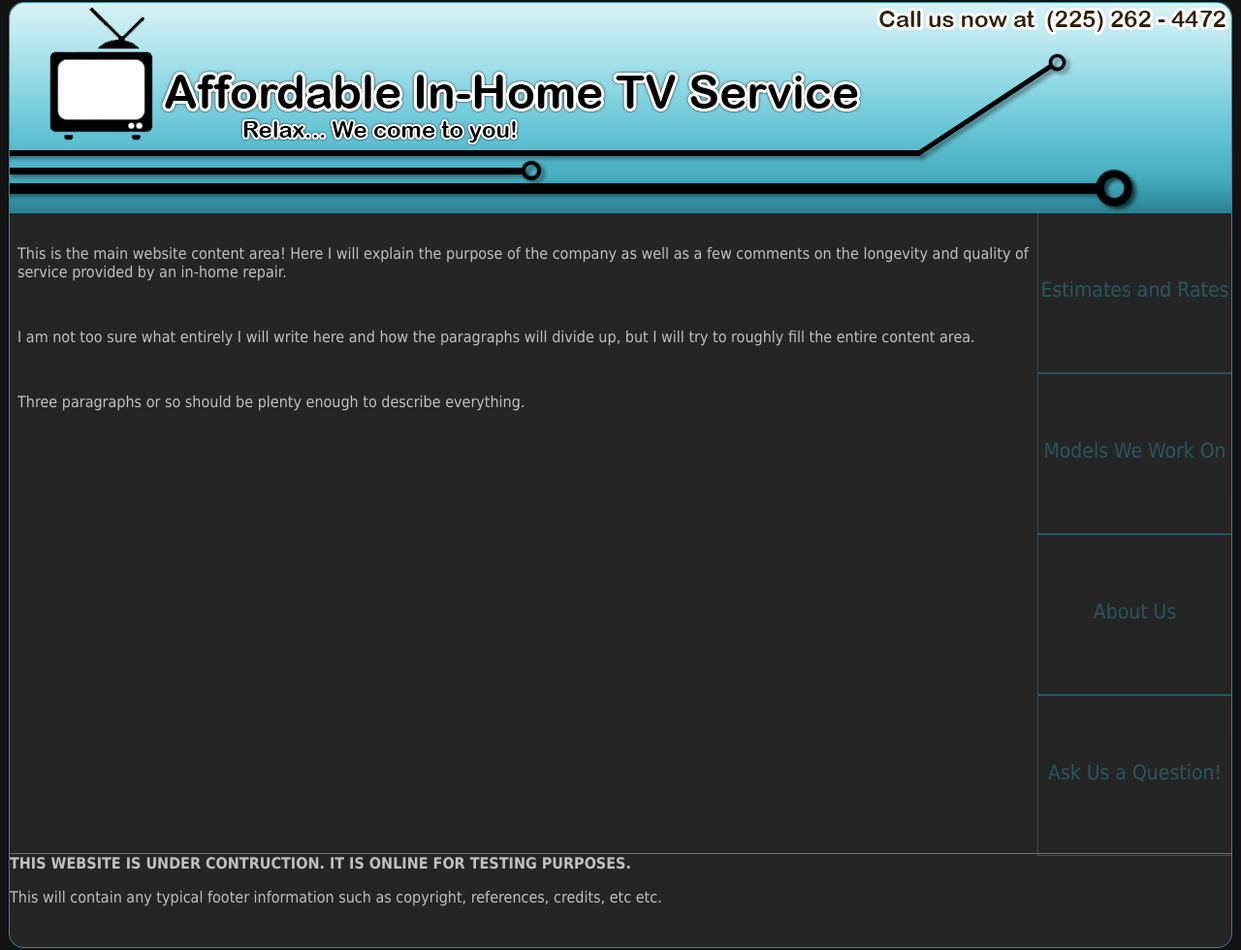
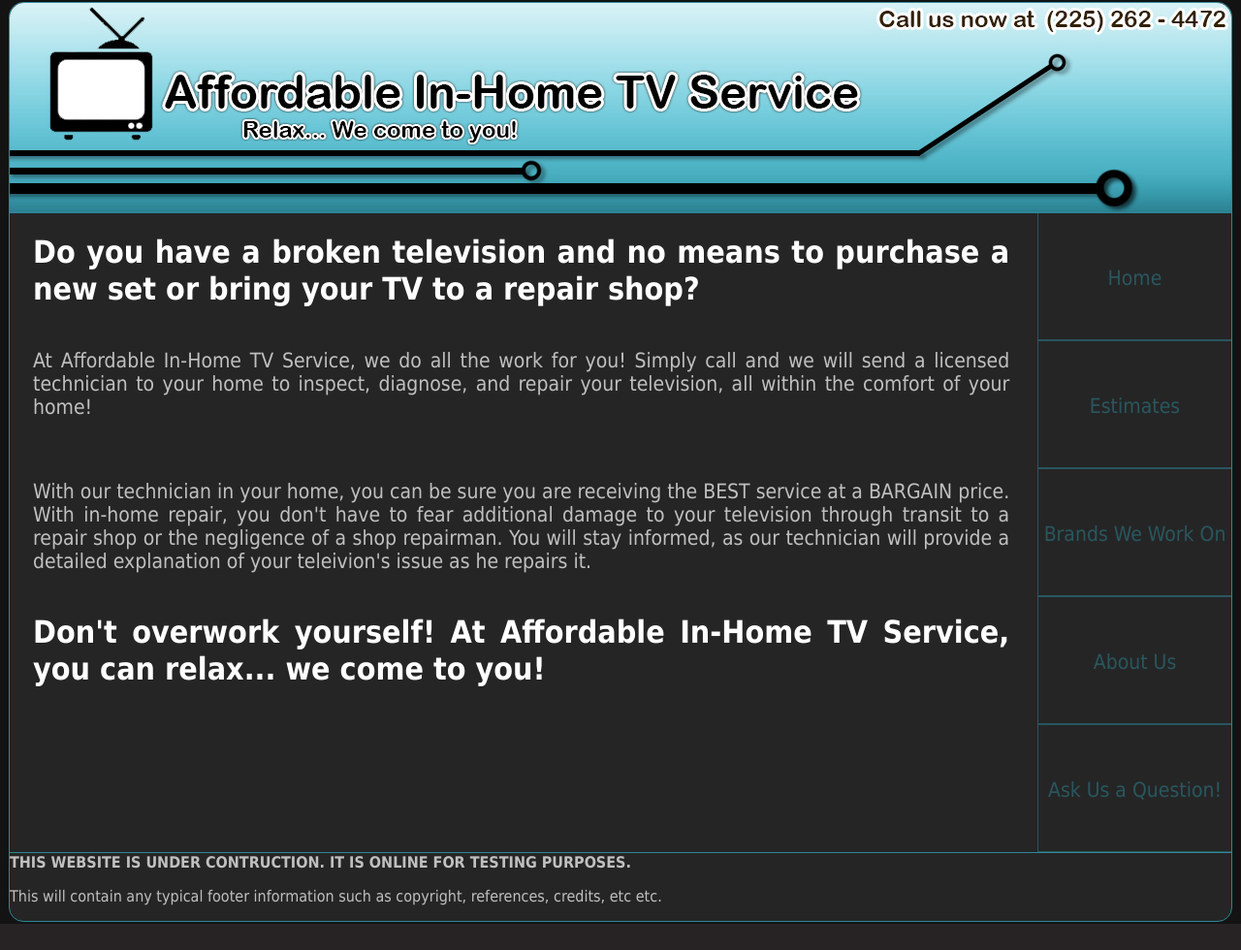
Before and after one commit to Croge32/Website, a PHP site: page / in a window 1280 px wide. Shown: the whole page at 97% size. After the commit the page ends 953 px from the top, so only its background shows below. Run offline with PHP 8.4, Linux system fonts and the light colour scheme; some libraries are stand-ins or nearby versions.

Commit message:
adding content

```diff
--- a/ask.php
+++ b/ask.php
@@ -3,14 +3,14 @@
 
 	<?php include('skeleton.php'); ?>
 
-	<div id="maincontent">
+	<div id="maincontentAsk">
 		<p>FORM AREA WHICH WILL FORWARD TO DESIGNATED EMAIL ADDRESS IN ORDER TO ANSWER ANY ASKED QUESTIONS REGARDING PRICE, SERVICE, AND ANYTHING ELSE. FORM DOESN'T WORK CURRENTLY.</p>
 
 			<form id="askform">
 
 				Name: <input id="namespace" type="text/plain", name="namespace"><br>
 				Phone Number: <input id="numspace" type type="text", name="numspace"><br>
-				Ask your question here:<br> <textarea id="questionbox" rows="20" cols="126"></textarea><br>
+				Ask your question here:<br> <textarea id="questionbox" rows="20" cols="120"></textarea><br>
 				<input type="submit" value="Submit">
 			</form>
 	</div>
--- a/css/mystyle.css
+++ b/css/mystyle.css
@@ -1,5 +1,5 @@
 html, body{
-	font-family: arial round, Tahoma, sans serif;
+	font-family: arial rounded, Tahoma, sans serif;
 	color: #c0c0c0;
 	margin: 0;
 	background-color: #131313;
@@ -56,17 +56,19 @@ a.headerbutton:visited{color: #a6a29f;}
 }
 
 #rightbanner{
+	position: relative;
 	float: right;
+	padding-left: 1.8em;
 	width: 12.5em;
 	height: 41.250em;
 }
 
 .sidebuttons{
 	position: relative;
-	height: 164px;
+	height: 130px;
 	width: 199px;
 	text-align: center;
-	line-height: 158px;
+	line-height: 135px;
 	font-size: 21px;
 	opacity: .5;
 	border-top: 1px solid #2e8898;
@@ -80,7 +82,6 @@ a.buttonlinks:visited{color: #2e8898;}
 
 #questionbox{
 	resize: none;
-	padding-right: .7em;
 }
 
 #askform{
@@ -97,18 +98,66 @@ a.buttonlinks:visited{color: #2e8898;}
 	margin-bottom: 1em;
 }
 
-#maincontent{
-	margin-right: 12.5em;
-	height: 41.250em;
+#maincontentHome{
+	text-align: justify;
 	margin: 0;
-	padding: 0;
+	padding-left: 1.5em;
 	border-top: 1px solid #2e8898;
 }
 
-#maincontent p {
-	margin-top: 0;
-	padding-top: 2em;
-	margin-left: .5em;
+#maincontentHome h1 {
+	color: white;
+}
+
+#maincontentHome p {
+	font-size: 21px;
+	padding-top: 1em;
+	padding-bottom: 1em;
+}
+
+#maincontentEstimates {
+	text-align: justify;
+	margin: 0;
+	padding-left: 1.5em;
+	border-top: 1px solid #2e8898;
+}
+
+#maincontentEstimates h2{
+	padding-bottom: 1em;
+}
+
+#maincontentModels{
+	text-align: justify;
+	margin: 0;
+	padding-left: 1.5em;
+	border-top: 1px solid #2e8898;
+}
+
+#maincontentModels h2{
+	padding-bottom: 1em;
+}
+
+#maincontentModels p{
+	font-size: 18px;
+	padding-bottom: 1em;
+}
+
+#maincontentAbout{
+	text-align: justify;
+	margin: 0;
+	padding-left: 1.5em;
+	border-top: 1px solid #2e8898;
+}
+
+#maincontentAbout p{
+	font-size: 18px;
+}
+
+#maincontentAsk{
+	text-align: justify;
+	margin: 0;
+	padding-left: 1.5em;
+	border-top: 1px solid #2e8898;
 }
 
 #numfont{
@@ -117,6 +166,6 @@ a.buttonlinks:visited{color: #2e8898;}
 
 #footer{
 	clear: both;
-	height: 6em;
+-	height: 6em;
 	border-top: 1px solid #2e8898;
 }
--- a/home.php
+++ b/home.php
@@ -3,13 +3,17 @@
 
 	<?php include('skeleton.php'); ?>
 
-	<div id="maincontent">
-		<p>This is the main website content area! Here I will explain the purpose of the company as well as a few comments on the longevity and quality of service
-		provided by an in-home repair.</p>
+	<div id="maincontentHome">
+		<h1>Do you have a broken television and no means to purchase a new set or bring your TV to a repair shop?</h1>
 
-		<p>I am not too sure what entirely I will write here and how the paragraphs will divide up, but I will try to roughly fill the entire content area.</p>
+		<p>At Affordable In-Home TV Service, we do all the work for you! Simply call and we will send a licensed technician to your home to inspect, diagnose,
+		and repair your television, all within the comfort of your home!</p>
 
-		<p>Three paragraphs or so should be plenty enough to describe everything.</p>
+		<p>With our technician in your home, you can be sure you are receiving the BEST service at a BARGAIN price. With in-home repair, you don't have to fear
+		additional damage to your television through transit to a repair shop or the negligence of a shop repairman. You will stay informed, as our technician will provide a detailed explanation
+		of your teleivion's issue as he repairs it.</p>
+
+		<h1>Don't overwork yourself! At Affordable In-Home TV Service, you can relax... we come to you!</h1>
 	</div>
 
 	<?php include('footer.php'); ?>
--- a/skeleton.php
+++ b/skeleton.php
@@ -1,7 +1,6 @@
 <head>
 	<link type="text/css" rel="stylesheet" href="css\mystyle.css"/>
 	<link rel="shortcut icon" type="image/x-icon" href="images/favicon.ico">
-	<link href='http://fonts.googleapis.com/css?family=Crete+Round' rel='stylesheet' type='text/css'>
 	<script src="http://code.jquery.com/jquery-1.10.1.min.js"></script>
 	<script src="http://code.jquery.com/jquery-migrate-1.2.1.min.js"></script>
 	<script type="text/javascript" src="js/script.js"></script>
@@ -19,10 +18,13 @@
 
 		<div id="rightbanner">
 			<div class="sidebuttons">
-				<a class="buttonlinks" href="estimates.php">Estimates and Rates</a>
+				<a class="buttonlinks" href="home.php">Home</a>
 			</div>
 			<div class="sidebuttons">
-				<a class="buttonlinks" href="models.php">Models We Work On</a>
+				<a class="buttonlinks" href="estimates.php">Estimates</a>
+			</div>
+			<div class="sidebuttons">
+				<a class="buttonlinks" href="models.php">Brands We Work On</a>
 			</div>
 			<div class="sidebuttons">
 				<a class="buttonlinks" href="about.php">About Us</a>
```
Also changed, not shown: about.php (+10 -2 lines), estimates.php (+21 -2 lines), models.php (+8 -2 lines).
